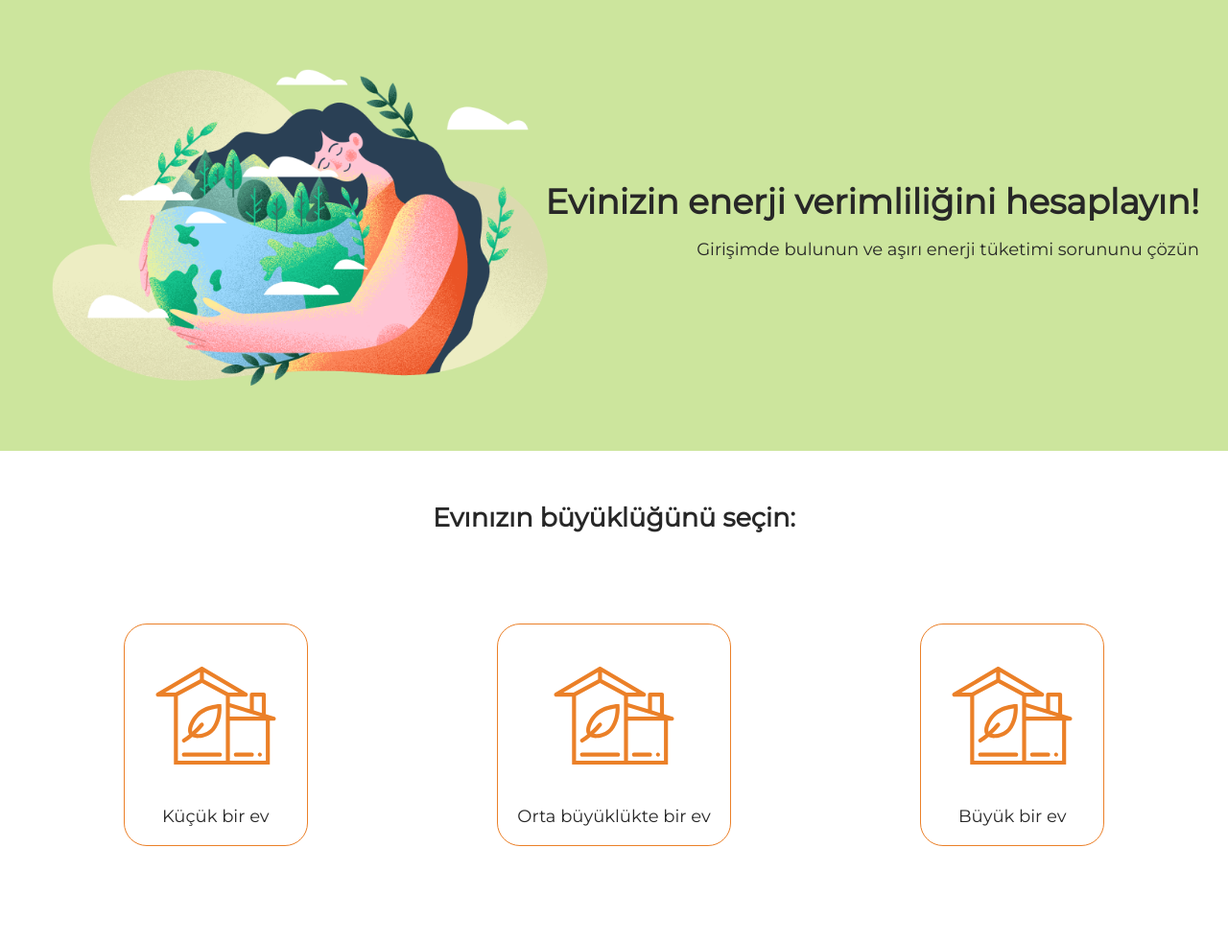
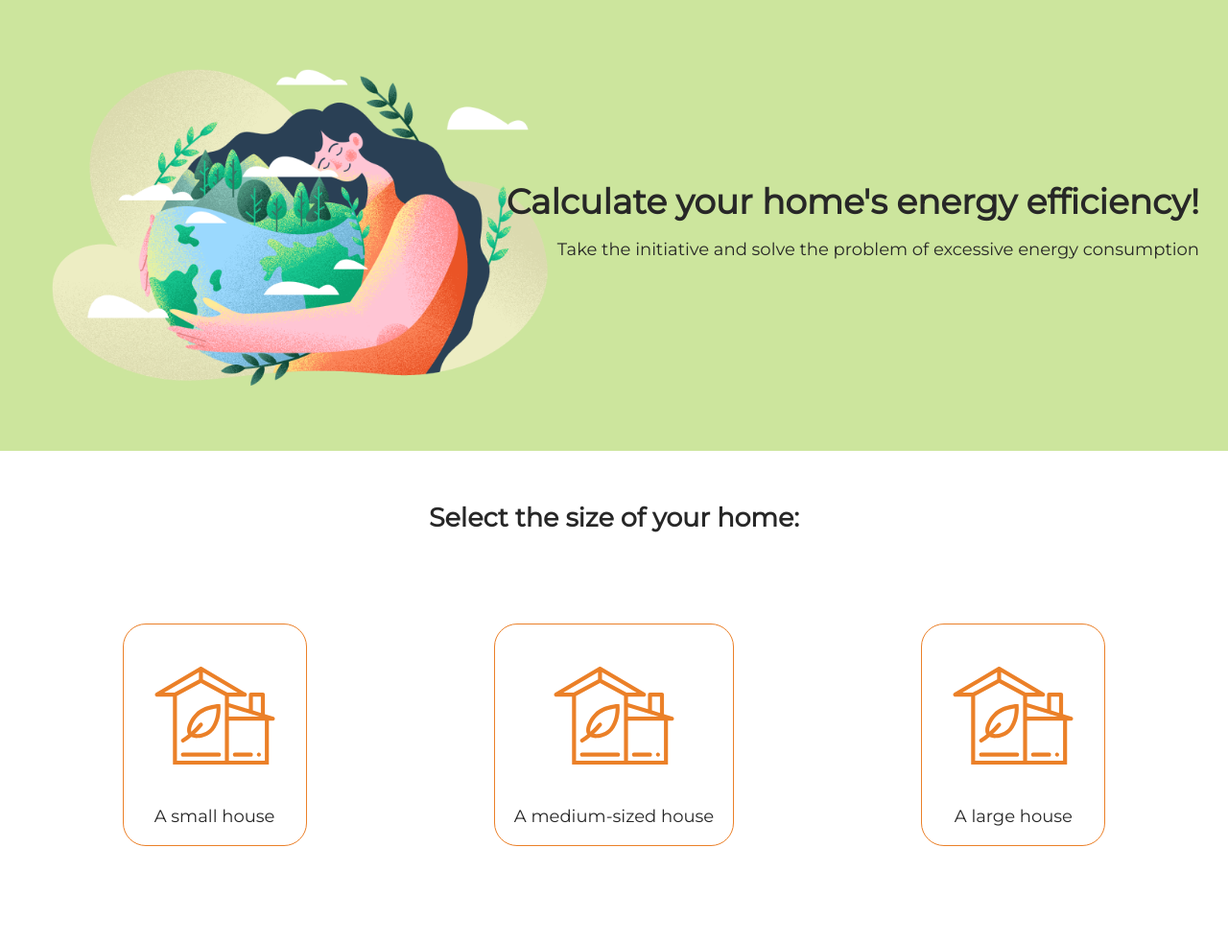
Before and after one commit to Mythos96/Energy-efficiency-calculator-for-homes, a Flask app: page / in a window 1280 px wide. Shown: the whole page at 96% size. Run offline with Flask 3, Linux system fonts and the light colour scheme.

Commit message:
Updated to english index.html

```diff
--- a/templates/index.html
+++ b/templates/index.html
@@ -2,45 +2,40 @@
 <html lang="en">
 <head>
   <meta charset="UTF-8">
-  <meta
-    name="viewport"
-    content="width=device-width, user-scalable=no, initial-scale=1.0, maximum-scale=1.0, minimum-scale=1.0"
-  >
+  <meta name="viewport" content="width=device-width, user-scalable=no, initial-scale=1.0, maximum-scale=1.0, minimum-scale=1.0">
   <meta http-equiv="X-UA-Compatible" content="ie=edge">
   <link rel="stylesheet" href="../static/css/style.css">
-  <title>Akıllı evler için enerji verimlilik hesaplayıcısı</title>
+  <title>Energy Efficiency Calculator for Smart Homes</title>
 </head>
 <body>
   <header class="header">
     <div class="header__text">
-      <h1>Evinizin enerji verimliliğini hesaplayın!</h1>
-      <p>Girişimde bulunun ve aşırı enerji tüketimi sorununu çözün</p>
+      <h1>Calculate your home's energy efficiency!</h1>
+      <p>Take the initiative and solve the problem of excessive energy consumption</p>
     </div>
   </header>
   <main>
     {% block content %}
-    <h2 class="main__title">Evınızın büyüklüğünü seçin:</h2>
+    <h2 class="main__title">Select the size of your home:</h2>
     <ul class="list">
       <li class="list__item">
         <a href="/1">
         <img class="item__img" src="../static/img/home.svg" alt="home">
-        <span>Küçük bir ev</span></a>
+        <span>A small house</span></a>
       </li>
       <li class="list__item">
         <a href="/2">
         <img class="item__img" src="../static/img/home.svg" alt="home">
-        <span>Orta büyüklükte bir ev </span></a>
+        <span>A medium-sized house</span></a>
       </li>
       <li class="list__item">
         <a href="/3">
         <img class="item__img" src="../static/img/home.svg" alt="home">
-        <span>Büyük bir ev </span></a>
+        <span>A large house</span></a>
       </li>
     </ul>
     {% endblock %}
   </main>
-  <footer>
-
-  </footer>
+  <footer></footer>
 </body>
 </html>
```
